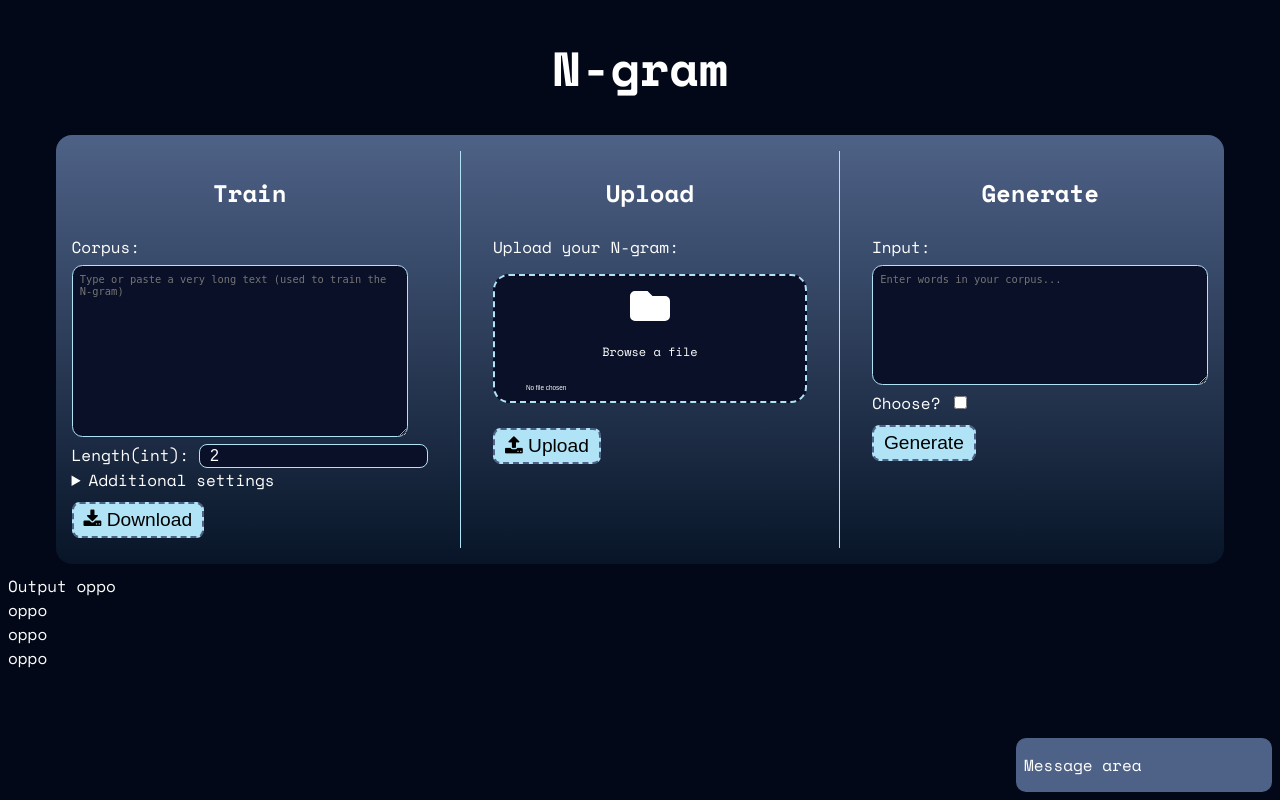
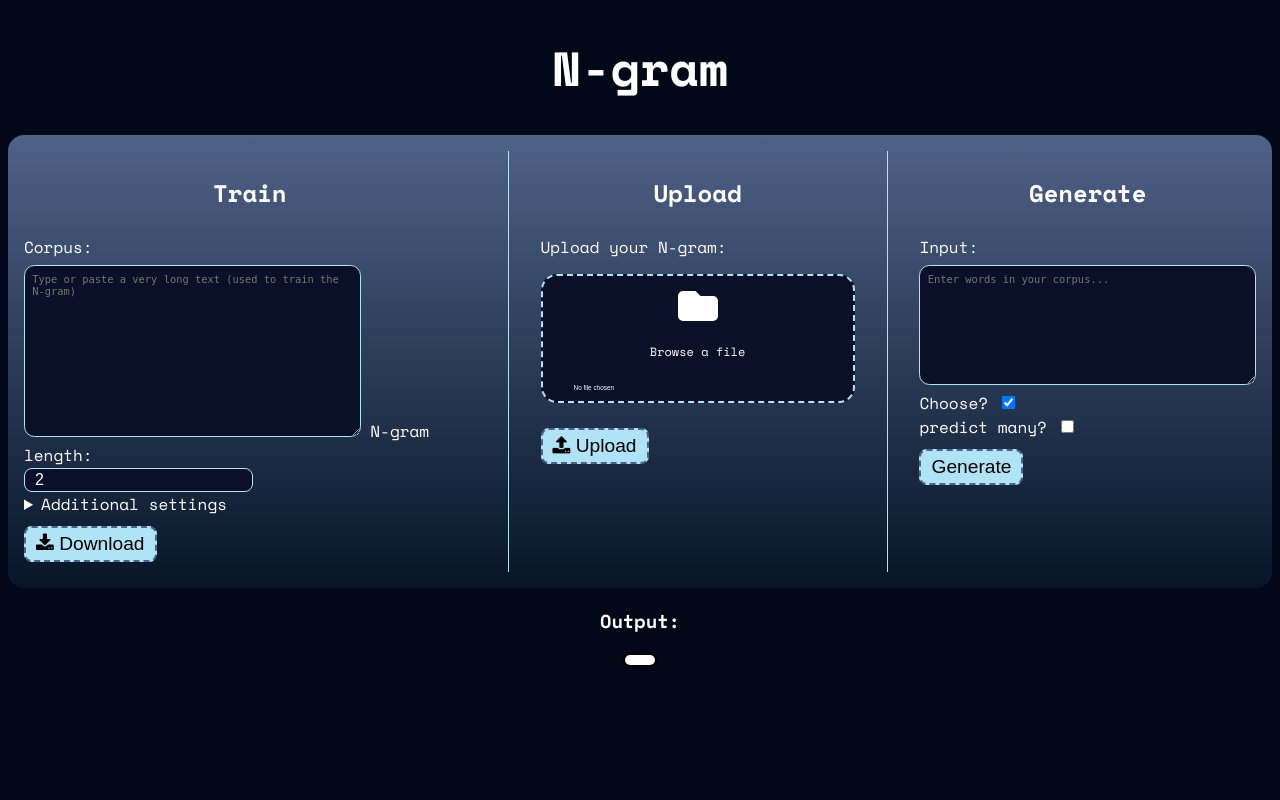
Before and after one commit to ri0e/Ngram, a Flask app: page / in a window 1280 px wide. Run offline with Flask 3, Linux system fonts and the light colour scheme; parts of the project's set-up code (start-up, migrations or seed data) failed here and were passed over.

Commit message:
Styled the output dded another function to the library

```diff
--- a/main.py
+++ b/main.py
@@ -31,7 +31,6 @@
         corpus = request.form.get('corpus', '')
 
         punctuations = request.form.get('punctuation_remove', '''!"#$%&'()*+,-./:;<=>?@[\]^_`{|}~''')
-        #split_by = request.form.get('split_by', ' ')
 
         _ngram = ngram.generate_ngram(corpus, length, punctuations = punctuations)
         session['ngram'] = _ngram
@@ -53,7 +52,6 @@
     if 'json_file' not in request.files:
         message = 'No file part in the request.'
         status = 'error'
-        #return redirect(url_for('index', message = message, status = status))
         return jsonify(status = status, message = message)
 
     file = request.files['json_file']
@@ -61,7 +59,6 @@
     if file.filename == '':
         message = 'No selected file.'
         status = 'error'
-        #return redirect(url_for('index', message = message, status = status))
         return jsonify(status = status, message = message)
 
     if file:
@@ -74,43 +71,44 @@
 
             message = 'File uploaded and parsed successfully!'
             status = 'success'
-            #return redirect(url_for('index', message = message, status = status))
             return jsonify(status = status, message = message)
 
         except json.JSONDecodeError as e:
-            message = f'Error parsing JSON: File content is not valid JSON.({e})'
+            message = f'Error parsing JSON: File content is not valid JSON. <br> ({e})'
             status = 'error'
-            #return redirect(url_for('index', message = message, status = status))
             return jsonify(status = status, message = message)
         except Exception as e:
-            message = f'An unexpected error occurred during processing: {e}'
+            message = f'An unexpected error occurred during processing: <br> {e}'
             status = 'error'
-            #return redirect(url_for('index', message = message, status = status))
             return jsonify(status = status, message = message)
 
     message = 'Something went wrong with the upload. Please try again.'
     status = 'error'
-    #return redirect(url_for('index', message = 'Something went wrong with the upload. Please try again.', status = 'error'))
     return jsonify(status = status, message = message)
 
 @app.route('/predict_text', methods = ['POST'])
 def predict_text():
     text = request.form.get('user_input', '')
     choose = 'choose' in request.form
+    predict_many = 'predict_many' in request.form
+
     if 'ngram' not in session:
         message = 'No N-gram data found in session. Please upload or generate one first.'
         status = 'error'
-        #return redirect(url_for('index', message = message, status = status))
         return jsonify(status = status, message = message)
 
     try:
-        next_word = ngram.predict_next_word(session['ngram'], text, choose)
+        if predict_many:
+            word_count = request.form.get('word_count', 2)
+            next_word = ngram.predict_more(session['ngram'], text, word_count)
+        else:
+            next_word = ngram.predict_next_word(session['ngram'], text, choose)
+
         return jsonify(next_word = next_word)
 
     except Exception as e:
-        message = f'Could not predict the next word: {e}'
+        message = f'Could not predict the next word: <br> {e}'
         status = 'error'
-        #return redirect(url_for('index', message = message, status = status))
         return jsonify(status = status, message = message)
 
 if __name__ == '__main__':
--- a/static/script.js
+++ b/static/script.js
@@ -4,33 +4,33 @@
 }
 
 function displayMessage(status, message){
-    const messageArea = document.getElementById('message-area');
+    const messageArea = document.getElementsByClassName('message-area')[0];
 
-    messageArea.className = '';
+    messageArea.className = 'message-area';
     messageArea.textContent = '';
     messageArea.style.display = 'none';
 
     messageArea.classList.add(status);
-    messageArea.innerHTML = status + ':<br>' + message;
+    const symbol = status === 'success' ? '✔' : (status === 'error' ? 'X' : '');
+    messageArea.innerHTML = `<p style = "font-size: 1em">${symbol} <span style = "font-size: 0.5em">${message}</span></p>`;
 
     messageArea.style.display = 'block';
     messageArea.style.opacity = '1';
 
+    messageArea.addEventListener('click', function(){
+        messageArea.style.opacity = '0';
+        messageArea.style.display = 'none';
+        return;
+    });
+
     setTimeout(() => {
         messageArea.style.opacity = '0';
-        setTimeout(() => {
-            messageArea.style.display = 'none';
-        }, 500);
-    }, 5000);
+        messageArea.style.display = 'none';
+    }, 7000);
 }
 
 document.addEventListener('DOMContentLoaded', function() {
     const generation = document.getElementById('generation');
-
-    if (!generation) {
-        return;
-    }
-
     generation.addEventListener('submit', async function(event){
         console.log('DEBUG: Submit event caught by formsContainer!');
         const form = event.target.closest('.intercept');
@@ -63,7 +63,7 @@
             }
 
             output(data.next_word);
-            displayMessage('success', 'Successfully generated the text.');
+            displayMessage('success', 'Text generated successfully.');
         }
 
         catch(error){
--- a/static/styles.css
+++ b/static/styles.css
@@ -1,7 +1,7 @@
 :root {
     --background: #020817;
+    --accent: #b0e3f5;
     --panels: #091027;
-    --secondary: #b0e3f5;
     --font-color: #ffffff;
     --gradient1: #4e6287;
     --gradient2: #081528;
@@ -19,8 +19,12 @@
     font-size: 3em;
 }
 
+h3{
+    text-align: center;
+}
+
 button{
-    background-color: var(--secondary);
+    background-color: var(--accent);
     border: dashed var(--gradient1);
     border-radius: 0.4em;
     border-width: 2px;
@@ -30,7 +34,7 @@
 }
 
 textarea {
-    border: solid 1px var(--secondary);
+    border: solid 1px var(--accent);
     background-color: var(--panels);
     width: 25em;
     min-width: 20rem;
@@ -56,7 +60,7 @@
     border-radius: 0.5em;
     color: var(--font-color);
     padding: 2px 10px;
-    border: solid 1px var(--secondary);
+    border: solid 1px var(--accent);
     font-size: 1em;
 }
 
@@ -64,24 +68,42 @@
     background: linear-gradient(var(--gradient1),var(--gradient2));
     border-radius: 1em;
     width: fit-content;
+    height: fit-content;
     display: flex;
     justify-content: center;
     padding: 1em;
     margin: 10px auto;
 }
 
-#message-area {
+.message-area {
     background-color: #4e6287;
     position: fixed;
-    bottom: 0.5em;
+    top: 0.5em;
     right: 0.5em;
     border-radius: 10px;
-    padding: 15px 8px;
-    width: 15em;
+    padding: 0px 20px;
+    width: auto;
+}
+
+.success{
+    background-color: #4e7441;
+    border: dashed #1d2e19 4px;
+}
+
+.error{
+    background-color: #7e2a2a;
+    border: dashed #2e1919 4px;
 }
 
 #output {
-
+    color: black;
+    padding: 5px 15px;
+    margin: auto;
+    border: solid 2px black;
+    border-radius: 10px;
+    background-color: white;
+    width: fit-content;
+    height: fit-content;
 }
 
 .generation h3 {
@@ -92,7 +114,7 @@
 .divider {
     width: 1px;
     height: auto;
-    background-color: var(--secondary);
+    background-color: var(--accent);
     margin-left: 2em;
     margin-right: 2em;
 }
@@ -100,7 +122,7 @@
 .upload_content {
     background-color: var(--panels);
     border-width: 2.5px;
-    border-color: var(--secondary);
+    border-color: var(--accent);
     border-style: dashed;
     padding: 5px;
     margin: 15px 0px;
--- a/templates/index.html
+++ b/templates/index.html
@@ -16,11 +16,15 @@
             <form method="POST" action="/submit_corpus">
                 <h3>Train</h3>
 
-                <label for = "corpus_input">Corpus:</label><br>
-                <textarea id = "corpus_input" name = "corpus" placeholder = "Type or paste a very long text (used to train the N-gram)"></textarea><br>
+                <label for = "corpus_input">
+                    Corpus:<br>
+                    <textarea id = "corpus_input" name = "corpus" placeholder = "Type or paste a very long text (used to train the N-gram)"></textarea>
+                </label>
 
-                <label for = "length_input">Length(int): </label>
-                <input type = "number" id = "length_input" name = "ngram_length" value = "2" placeholder = "Length for your ngram is ..." step = '1' min = '1'><br>
+                <label for = "length_input">
+                    N-gram length:<br>
+                    <input type = "number" id = "length_input" name = "ngram_length" value = "2" placeholder = "Length for your ngram is ..." step = '1' min = '1'>
+                </label>
 
                 <details>
                     <summary> Additional settings </summary>
@@ -30,8 +34,9 @@
 
                 <label for = "download">
                     <button><i class="fa fa-download"></i> Download</button>
+                    <input id = "download" type= "submit" hidden/>
                 </label>
-                <input id = "download" type= "submit" hidden/>
+
             </form>
 
             <div class = "divider"></div>
@@ -49,8 +54,9 @@
 
                 <label for = "upload">
                     <button> <i class="fa fa-upload"></i> Upload</button>
+                    <input id = "upload" type="submit" hidden/>
                 </label>
-                <input id = "upload" type="submit" hidden/>
+
             </form>
 
             <div class = "divider"></div>
@@ -58,11 +64,25 @@
             <form class = "intercept" method = "POST" action = "/predict_text">
                 <h3>Generate</h3>
 
-                <label for = "predict">Input:</label><br>
-                <textarea id = "predict" name = "user_input" placeholder = "Enter words in your corpus..."></textarea><br>
+                <label for = "predict">
+                    Input:<br>
+                    <textarea id = "predict" name = "user_input" placeholder = "Enter words in your corpus..."></textarea><br>
+                </label>
 
-                <label for = "check_choose">Choose?</label>
-                <input type = "checkbox" id = "check_choose" name = "choose" value = "yes"><br>
+                <label for = "check_choose">
+                    Choose?
+                    <input type = "checkbox" id = "check_choose" name = "choose" checked>
+                </label><br>
+
+                <label for = "predict_many">
+                    predict many?
+                    <input type = "checkbox" id = "predict_many" name = "predict_many" value = "no">
+                </label><br>
+
+                <label for = "word_count" hidden/>
+                    Word count:<br>
+                    <input type = "number" id = "word_count" name = "ngram_length" value = "1" placeholder = "How many to predict" step = '1' min = '1'><br>
+                </label>
 
                 <label for = "generate">
                     <button>Generate</button>
@@ -72,13 +92,9 @@
             </form>
 
         </div>
-        <div id = "output">Output
-            oppo<br>
-            oppo<br>
-            oppo<br>
-            oppo<br>
-        </div>
-        <div id = 'message-area'>Message area</div>
+        <h3>Output:</h3>
+        <div id = "output"></div>
+        <div class = 'message-area' hidden/></div>
 
     <script src = "{{ url_for('static', filename='script.js') }}"></script>
     </body>
```
Also changed, not shown: ngram.py (+6 -1 lines).
